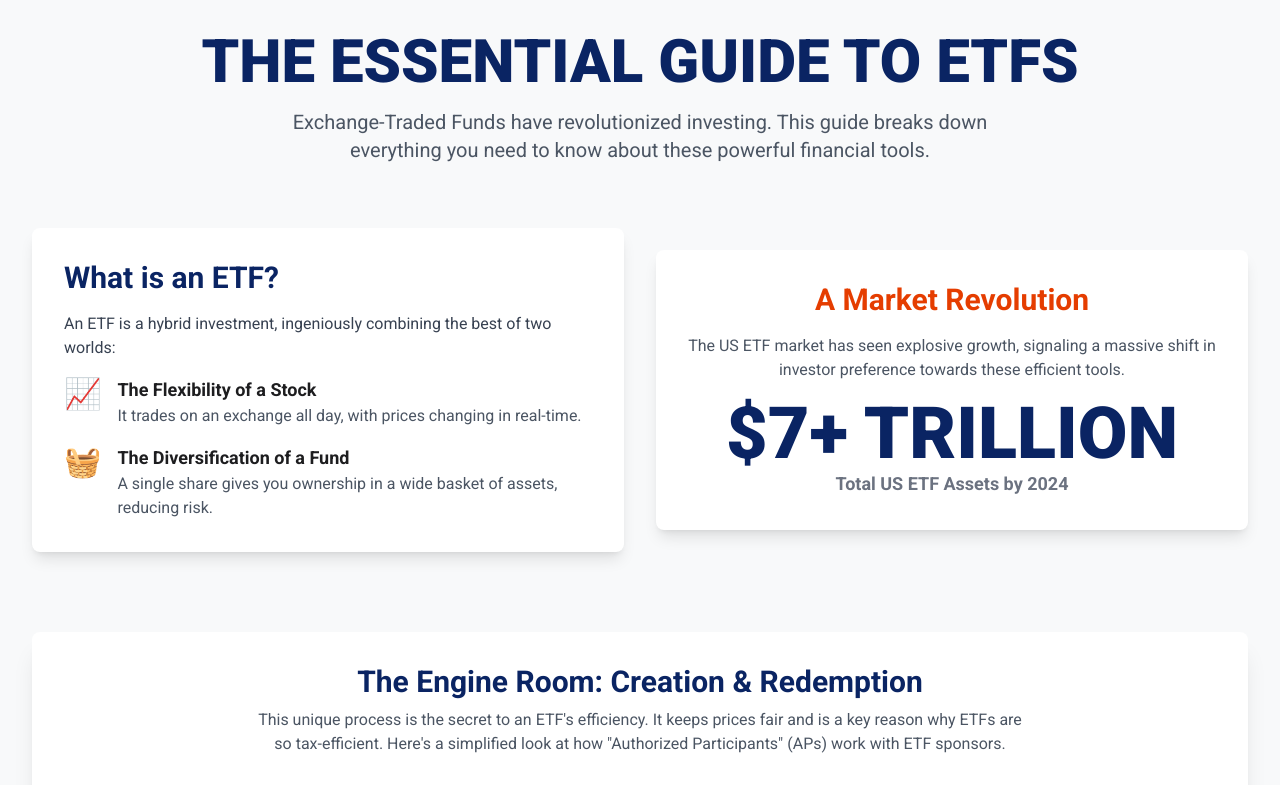
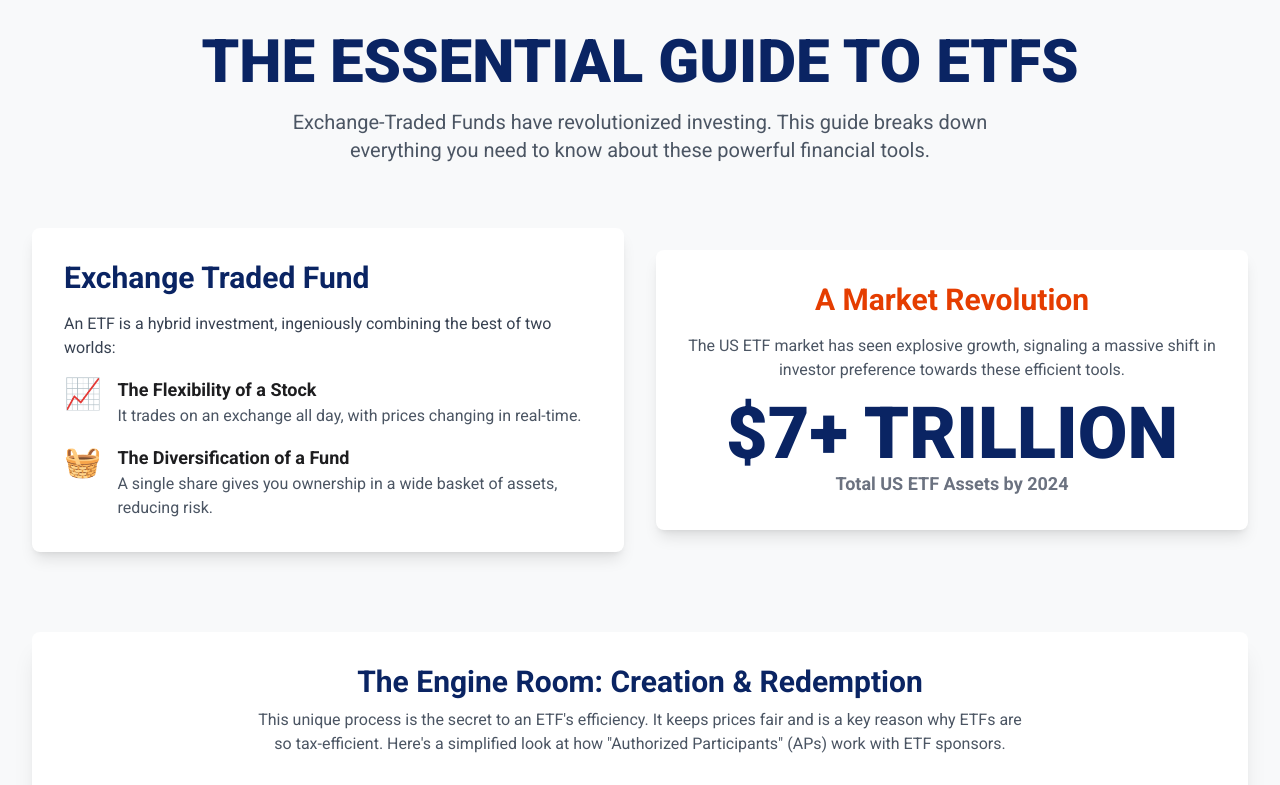
Before and after one commit to yyyprojects/etf4, a plain HTML site: page index.html in a window 1280 px wide. Shown: the top 785 px of the page. Drawn offline with nearby package versions, Linux system fonts and the light colour scheme.

Commit message:
Update index.html

```diff
--- a/index.html
+++ b/index.html
@@ -40,7 +40,7 @@
         <section id="intro" class="mb-20">
             <div class="grid grid-cols-1 md:grid-cols-2 gap-8 items-center">
                 <div class="bg-white p-8 rounded-lg shadow-lg">
-                    <h2 class="text-3xl font-bold text-[#0A2463] mb-4">What is an ETF?</h2>
+                    <h2 class="text-3xl font-bold text-[#0A2463] mb-4">Exchange Traded Fund</h2>
                     <p class="text-gray-700 mb-4">An ETF is a hybrid investment, ingeniously combining the best of two worlds:</p>
                     <div class="space-y-4">
                         <div class="flex items-start">
```
